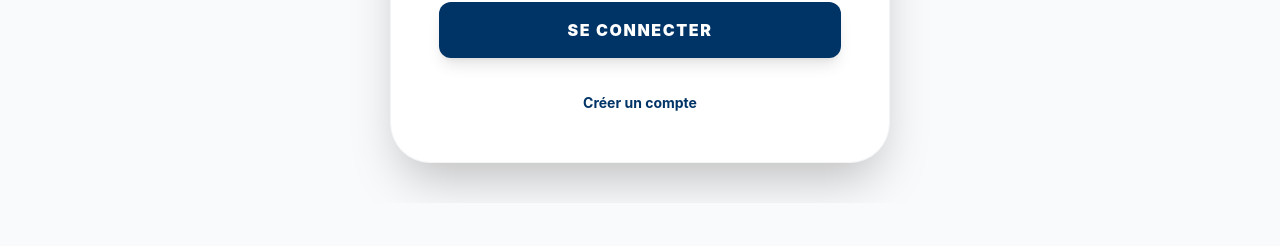
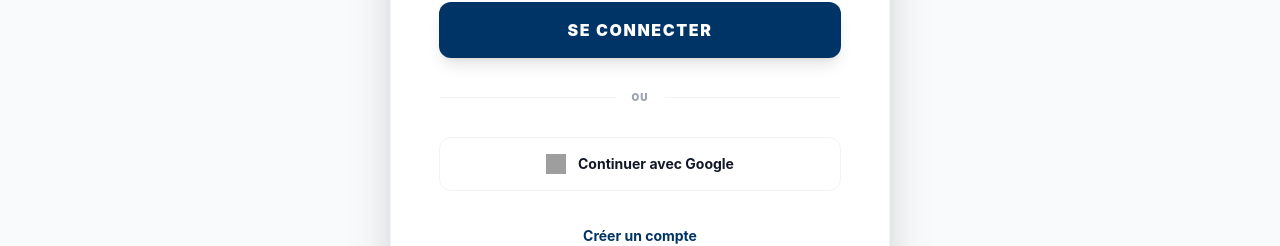
Before and after one commit to UCAK-DEV/Frontend_CMET, a React (Vite) app: page /login in a window 1280 px wide. Shown: the part 531-777 px from the top of the page. Built offline with nearby package versions, Linux system fonts and the light colour scheme; no server answers; grey boxes are pictures that could not be loaded.

Commit message:
updating login pages

```diff
--- a/src/pages/Login.jsx
+++ b/src/pages/Login.jsx
@@ -1,9 +1,8 @@
-// src/pages/Login.jsx
 import { useState } from 'react';
 import { useUser } from '../context/UserContext';
 import { useNavigate } from 'react-router-dom';
 import { motion, AnimatePresence } from 'framer-motion';
-import { Mail, Lock, Loader2, User, Hash, GraduationCap, Users } from 'lucide-react';
+import { Mail, Lock, Loader2, User, GraduationCap, Users } from 'lucide-react';
 import logoUcak from '../assets/logo-ucak.png';
 
 const InputField = ({ icon: Icon, ...props }) => (
@@ -39,15 +38,15 @@
     email: '',
     password: '',
     full_name: '',
-    matricule: '',
-    filiere: 'Informatique', // Doit correspondre à l'option par défaut
+    filiere: 'Informatique',
     promo: 'L1'
   });
   const [isLoading, setIsLoading] = useState(false);
   const [error, setError] = useState('');
   const [successMsg, setSuccessMsg] = useState('');
 
-  const { login, register } = useUser();
+  // Ajout de loginWithGoogle depuis le contexte
+  const { login, register, loginWithGoogle } = useUser();
   const navigate = useNavigate();
 
   const handleChange = (e) => setFormData({ ...formData, [e.target.name]: e.target.value });
@@ -61,7 +60,7 @@
       if (isRegister) {
         const res = await register(formData);
         if (res.success) {
-           setSuccessMsg("Bienvenue dans le Club MET ! Redirection...");
+           setSuccessMsg("Bienvenue dans le Club MET ! Matricule généré.");
            setTimeout(() => navigate('/dashboard'), 1500);
         } else setError(res.message || "Échec de l'inscription");
       } else {
@@ -73,6 +72,19 @@
         setError("Erreur de connexion au serveur");
     } finally {
         setIsLoading(false);
+    }
+  };
+
+  const handleGoogleLogin = async () => {
+    setIsLoading(true);
+    try {
+      const res = await loginWithGoogle();
+      if (res.success) navigate('/dashboard');
+      else setError(res.message || "Échec de la connexion Google");
+    } catch (err) {
+      setError("Service Google indisponible");
+    } finally {
+      setIsLoading(false);
     }
   };
 
@@ -106,14 +118,11 @@
                     exit={{ opacity: 0, height: 0 }}
                     className="space-y-4 overflow-hidden"
                   >
-                    <div className="grid grid-cols-2 gap-4">
-                      <InputField icon={User} name="full_name" placeholder="Nom Complet" required onChange={handleChange} />
-                      <InputField icon={Hash} name="matricule" placeholder="Matricule" required onChange={handleChange} />
-                    </div>
+                    <InputField icon={User} name="full_name" placeholder="Nom Complet" required onChange={handleChange} />
                     <div className="grid grid-cols-2 gap-4">
                       <SelectField icon={GraduationCap} name="filiere" onChange={handleChange} value={formData.filiere}>
                         <option value="Informatique">Informatique</option>
-                        <option value="HEC">HEC</option>
+                        <option value="HEC">Hautes Études Commerciales</option>
                       </SelectField>
                       <SelectField icon={Users} name="promo" onChange={handleChange} value={formData.promo}>
                         <option value="L1">Licence 1</option>
@@ -130,17 +139,33 @@
               <InputField icon={Mail} type="email" name="email" placeholder="Email" required onChange={handleChange} />
               <InputField icon={Lock} type="password" name="password" placeholder="Mot de passe" required onChange={handleChange} />
 
-              {error && <p className="text-red-500 text-xs font-bold text-center">{error}</p>}
-              {successMsg && <p className="text-green-500 text-xs font-bold text-center">{successMsg}</p>}
+              {error && <p className="text-red-500 text-[10px] font-black uppercase text-center tracking-widest">{error}</p>}
+              {successMsg && <p className="text-green-500 text-[10px] font-black uppercase text-center tracking-widest">{successMsg}</p>}
 
               <button type="submit" disabled={isLoading} className="w-full py-4 mt-2 bg-ucak-blue text-white rounded-xl font-black uppercase tracking-widest shadow-lg hover:bg-ucak-green transition-all flex justify-center items-center gap-2">
                 {isLoading ? <Loader2 className="animate-spin" /> : (isRegister ? "S'inscrire" : "Se Connecter")}
+              </button>
+
+              <div className="relative py-4 flex items-center gap-4">
+                <div className="flex-1 h-[1px] bg-gray-100 dark:bg-white/5"></div>
+                <span className="text-[10px] font-black text-gray-400 uppercase tracking-widest">Ou</span>
+                <div className="flex-1 h-[1px] bg-gray-100 dark:bg-white/5"></div>
+              </div>
+
+              {/* Bouton Google */}
+              <button
+                type="button"
+                onClick={handleGoogleLogin}
+                className="w-full py-4 bg-white dark:bg-white/5 border border-gray-100 dark:border-white/10 rounded-xl flex items-center justify-center gap-3 hover:bg-gray-50 transition-all active:scale-95"
+              >
+                <img src="https://www.gstatic.com/firebasejs/ui/2.0.0/images/actionbar/google.svg" className="w-5 h-5" alt="G" />
+                <span className="text-sm font-bold dark:text-white">Continuer avec Google</span>
               </button>
             </form>
 
             <div className="mt-8 text-center">
               <button
-                onClick={() => { setError(''); setIsRegister(!isRegister); }}
+                onClick={() => { setError(''); setSuccessMsg(''); setIsRegister(!isRegister); }}
                 className="text-sm font-bold text-ucak-blue dark:text-white hover:underline decoration-ucak-gold"
               >
                 {isRegister ? "J'ai déjà un compte" : "Créer un compte"}
```
